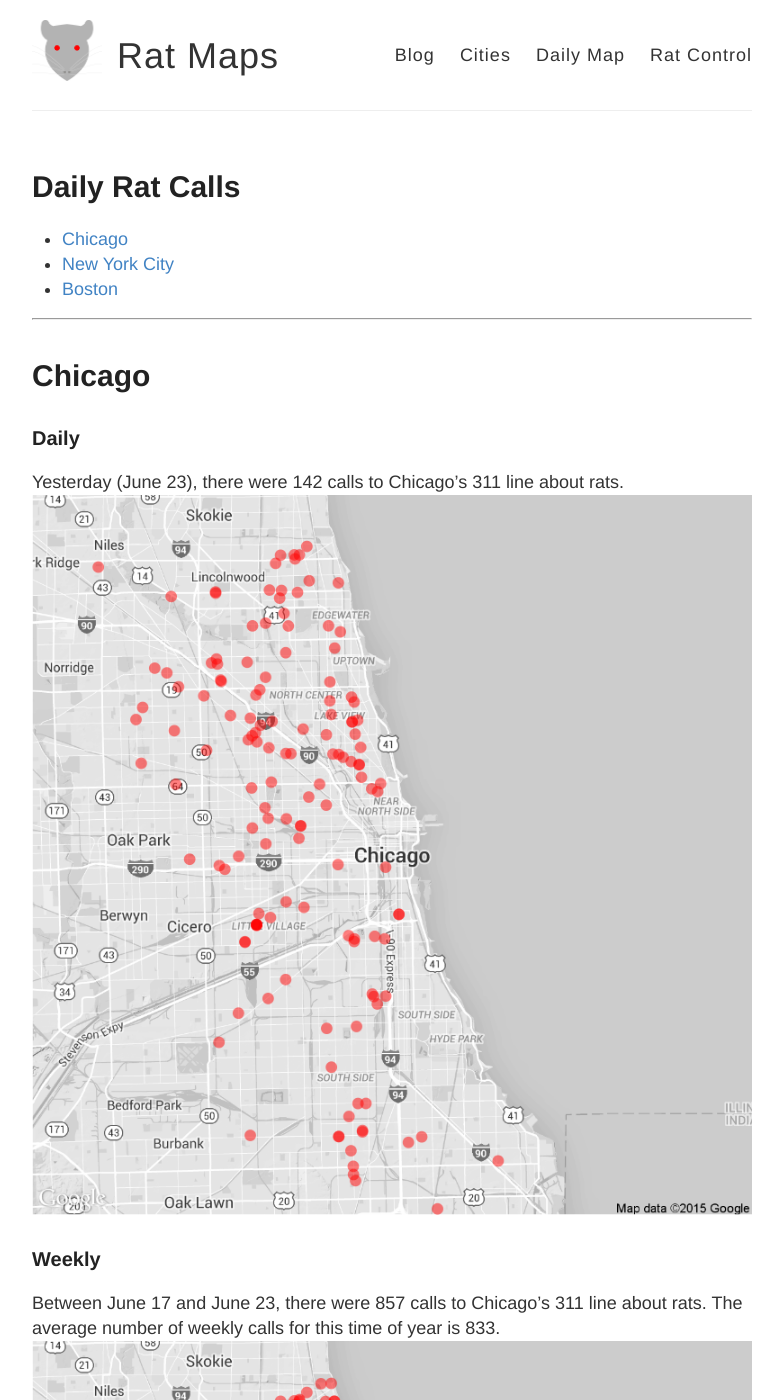
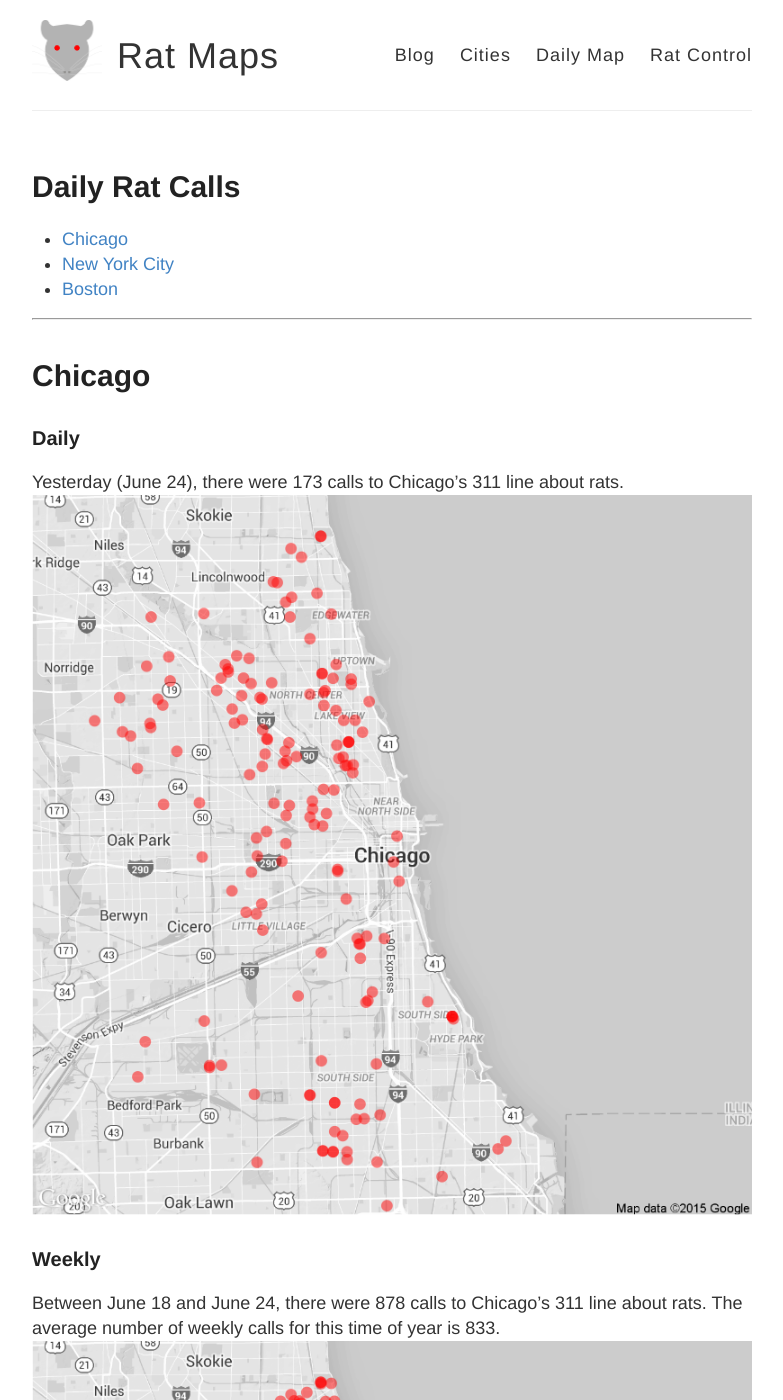
Before and after one commit to DanielHadley/ratmaps, a Jekyll site: the page built from daily.md, in a window 1280 px wide and 1400 px high. Shown: the whole window, without its empty margins (248-1031 px from the left). Built offline with Jekyll 4.4.1, drawn with Linux system fonts in a browser that asks for light colours; comment, search, counter and statistics services are not loaded; some of the changed text lies outside the part shown.

Commit message:
Daily Maps

```diff
--- a/daily.md
+++ b/daily.md
@@ -15,22 +15,22 @@ tags: Chicago NYC weekly daily rats
 
 ### Daily
 
-Yesterday (June 23), there were 142 calls to Chicago's 311 line about rats.
+Yesterday (June 24), there were 173 calls to Chicago's 311 line about rats.
 ![Chicago rat calls to 311 weekly map]({{ site.cityimages }}/daily/Chicago_Rat_Map_Daily.png)
 
 ### Weekly
-Between June 17 and June 23, there were 857 calls to Chicago's 311 line about rats. The average number of weekly calls for this time of year is 833.
+Between June 18 and June 24, there were 878 calls to Chicago's 311 line about rats. The average number of weekly calls for this time of year is 833.
 ![Chicago rat calls to 311 weekly map]({{ site.cityimages }}/daily/Chicago_Rat_Map_Weekly.png)
 ***
 # New York City <a id="nyc"><a>
 
 ### Daily
 
-Yesterday (June 23), there were 0 calls to New York City's 311 line about rats.
+Yesterday (June 24), there were 0 calls to New York City's 311 line about rats.
 ![NYC rat calls to 311 weekly map]({{ site.cityimages }}/daily/NYC_Rat_Map_Daily.png)
 
 ### Weekly
-Between June 17 and June 23, there were 0 calls to New York City's 311 line about rats. The average number of weekly calls for this time of year is 281.
+Between June 18 and June 24, there were 0 calls to New York City's 311 line about rats. The average number of weekly calls for this time of year is 281.
 ![NYC rat calls to 311 weekly map]({{ site.cityimages }}/daily/NYC_Rat_Map_Weekly.png)
 
 Each red dot represents one call about a rat seen in that location. The dots are transparent, so multiple calls from one location will be seen as a solid dot. The usual caveats apply: more calls do not necessarily mean that there are more rats in that location than other parts of the city. A cluster of dots could indicate that one resident is unusually vocal about rodents in his or her neighborhood. Also, more densely populated neighborhoods tend to make more calls to 311.
```
Also changed, not shown: images/pages/daily/Chicago_Rat_Map_Daily.png, images/pages/daily/Chicago_Rat_Map_Weekly.png, images/pages/daily/NYC_Rat_Map_Daily.png, images/pages/daily/NYC_Rat_Map_Weekly.png.
